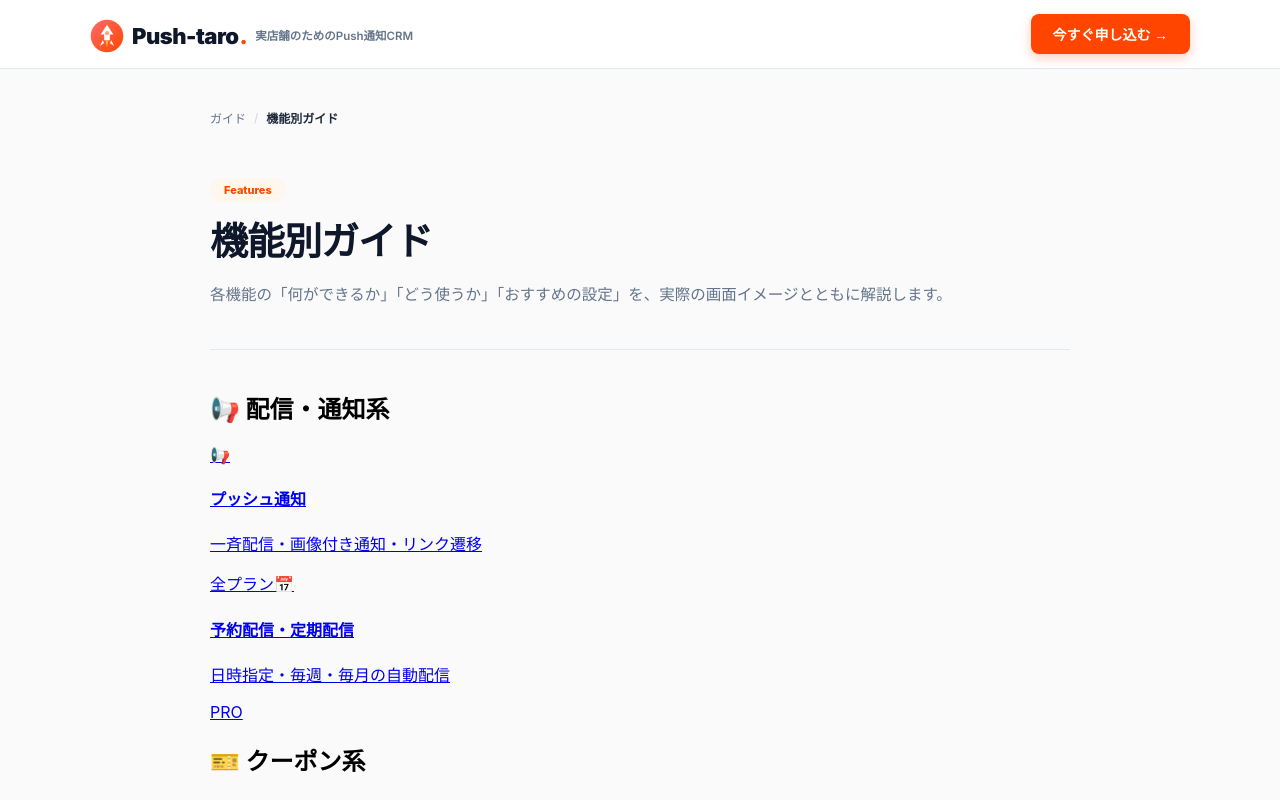
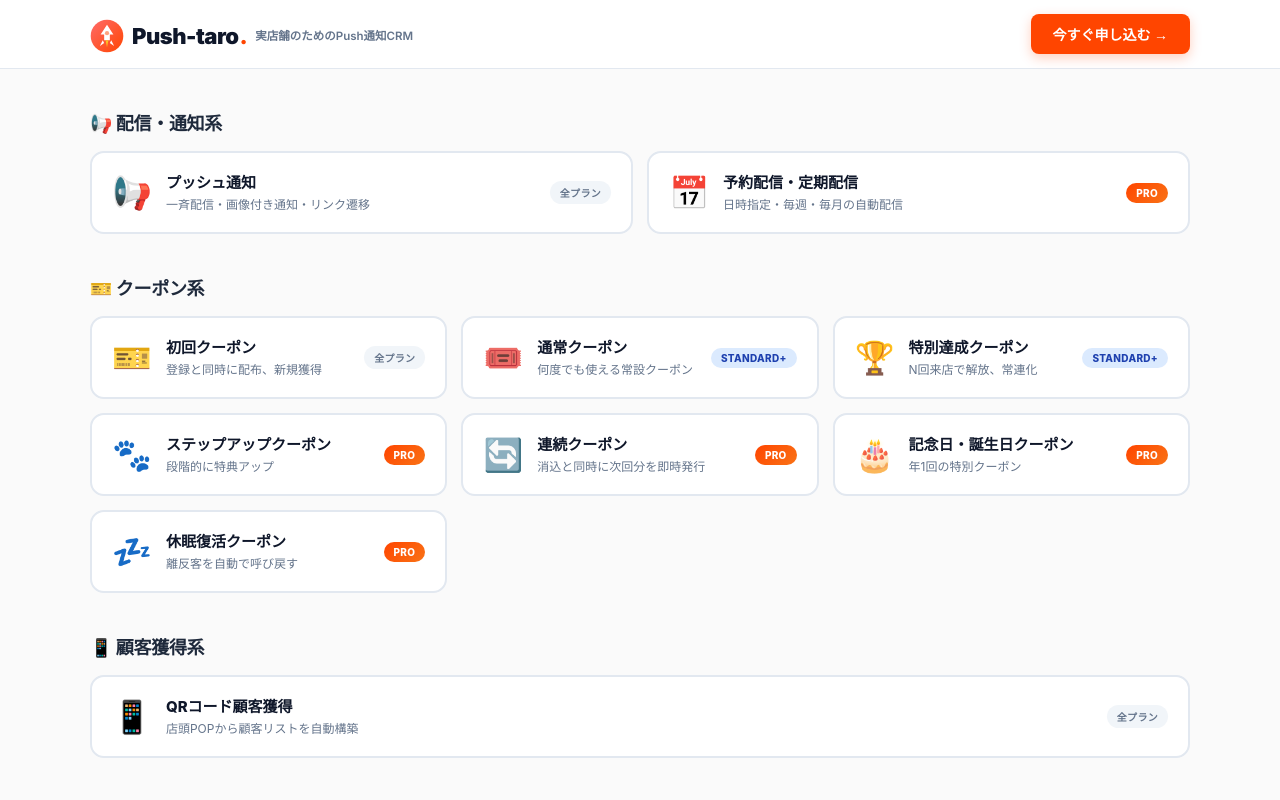
Before and after one commit to thellcishii-lang/push-taro, a Next.js app: page /guide/features in a window 1280 px wide. Shown: the top 800 px of the page. Built offline with nearby package versions, Linux system fonts and the light colour scheme; no server answers.

Commit message:
Update FeaturesClient.tsx

```diff
--- a/app/guide/features/FeaturesClient.tsx
+++ b/app/guide/features/FeaturesClient.tsx
@@ -2,7 +2,7 @@
 
 import Link from 'next/link';
 import BrandLogo from '@/components/BrandLogo';
-import '../industry.css';
+import './features.css'; // ★ 専用CSSを読み込む
 
 export default function FeaturesClient() {
   return (
@@ -15,17 +15,6 @@ export default function FeaturesClient() {
       </nav>
 
       <main className="g-main">
-        <div className="g-breadcrumb">
-          <Link href="/guide">ガイド</Link>
-          <span className="sep">/</span>
-          <span className="current">機能別ガイド</span>
-        </div>
-
-        <div className="g-hero">
-          <span className="g-badge">Features</span>
-          <h1>機能別ガイド</h1>
-          <p>各機能の「何ができるか」「どう使うか」「おすすめの設定」を、実際の画面イメージとともに解説します。</p>
-        </div>
 
         <h2 className="g-h2">📢 配信・通知系</h2>
         <div className="g-feature-grid">
```
